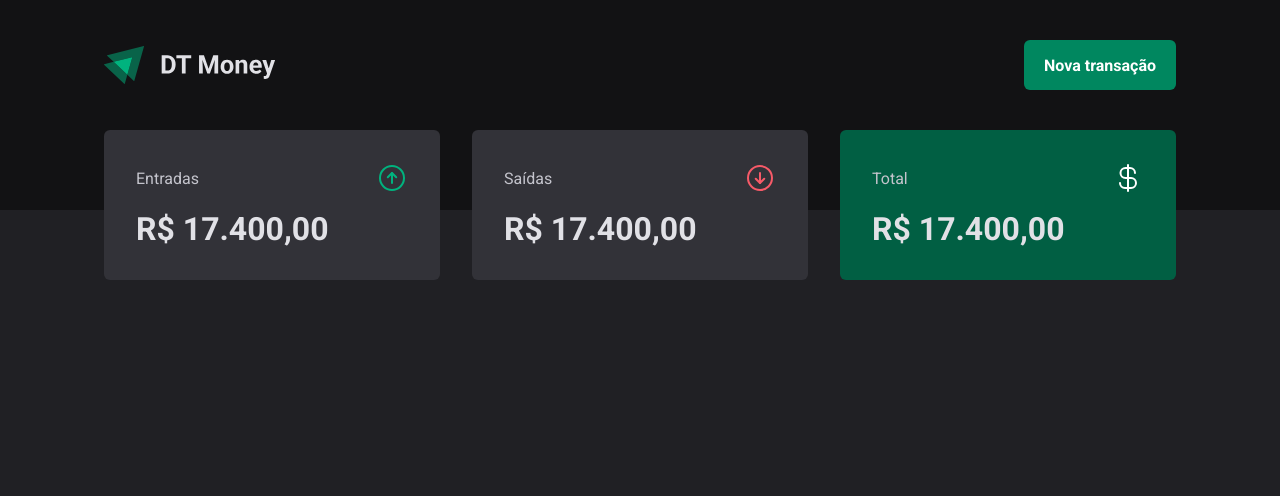
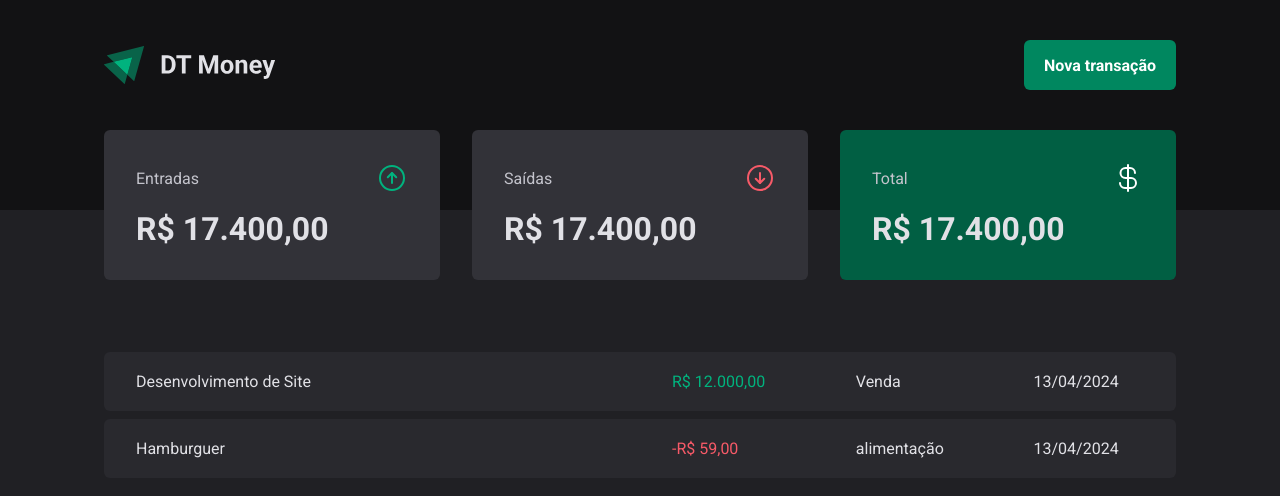
Before and after one commit to LopesA95/dt-money, a React (Vite) app: page / in a window 1280 px wide. Shown: the top 496 px of the page. Built offline with nearby package versions, Linux system fonts and the light colour scheme.

Commit message:
✨ Table transactions

```diff
--- a/src/pages/Transactions/index.tsx
+++ b/src/pages/Transactions/index.tsx
@@ -1,11 +1,40 @@
 import { Header } from "../../components/Header";
 import { Summary } from "../../components/Summary";
+import { PriceHighLight, TransactionsContainer, TransactionsTable } from "./styles";
 
 export function Transactions() {
   return (
     <div>
       <Header />
       <Summary />
+
+      <TransactionsContainer>
+        <TransactionsTable>
+          <tbody>
+            <tr>
+              <td width='50%'>Desenvolvimento de Site</td>
+              <td>
+                <PriceHighLight variant="income">
+                  R$ 12.000,00
+                </PriceHighLight>
+              </td>
+              <td>Venda</td>
+              <td>13/04/2024</td>
+            </tr>
+            <tr>
+              <td width='50%'>Hamburguer</td>
+              <td>
+                <PriceHighLight variant="outcome">
+                  -R$ 59,00
+                </PriceHighLight>
+              </td>
+              <td>alimentação</td>
+              <td>13/04/2024</td>
+            </tr>
+          </tbody>
+        </TransactionsTable>
+      </TransactionsContainer>
+
     </div>
   )
 }
--- a/src/pages/Transactions/styles.ts
+++ b/src/pages/Transactions/styles.ts
@@ -0,0 +1,38 @@
+import styled from "styled-components";
+
+export const TransactionsContainer = styled.main`
+  width: 100%;
+  max-width: 1120px;
+  margin: 4rem auto 0;
+  padding: 0 1.5rem;
+`
+
+export const TransactionsTable = styled.table`
+  width: 100%;
+  border-collapse: separate;
+  border-spacing: 0 0.5rem;
+  /* margin-top: 1.5rem; */
+
+  td {
+    padding: 1.25rem 2rem;
+    background: ${props => props.theme['gray-700']};
+
+    &:first-child {
+      border-top-left-radius: 6px;
+      border-bottom-left-radius: 6px;
+    }
+
+    &:last-child {
+      border-top-right-radius: 6px;
+      border-bottom-right-radius: 6px;
+    }
+  }
+`
+
+interface PriceHighLightProps {
+  variant: 'income' | 'outcome'
+}
+
+export const PriceHighLight = styled.span<PriceHighLightProps>`
+  color: ${props => props.variant === 'income' ? props.theme['green-300'] : props.theme['red-300']};
+`
```
